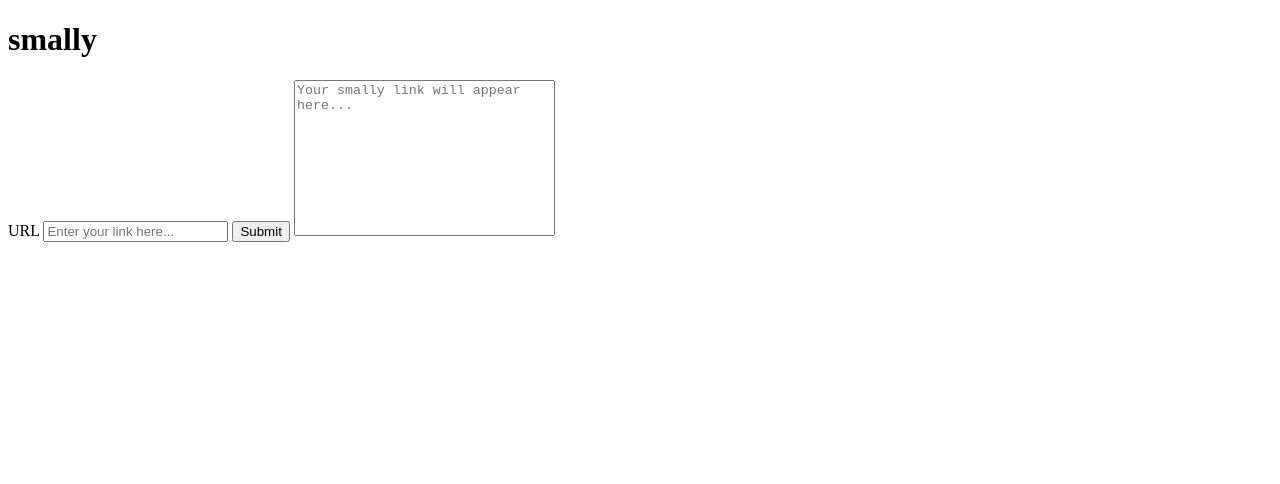
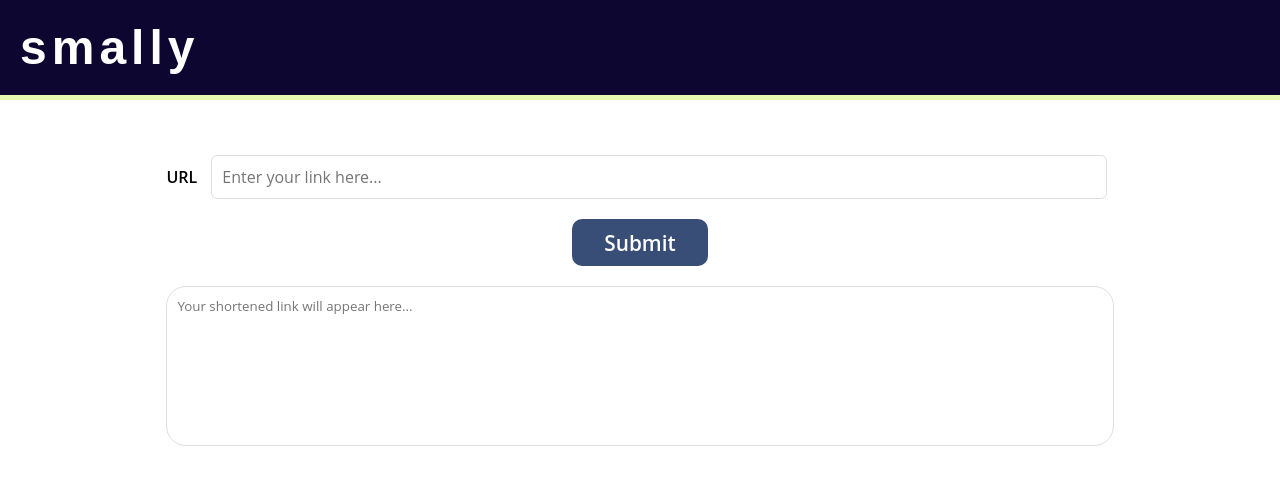
Before and after one commit to sidanand67/smally-link-shortener, a plain HTML site: page index.html in a window 1280 px wide. Drawn offline with Linux system fonts and the light colour scheme; a web font is replaced by a local one.

Commit message:
Completed the website for desktop

```diff
--- a/index.html
+++ b/index.html
@@ -1,12 +1,16 @@
 <!DOCTYPE html>
 <html lang="en">
     <head>
-    <meta charset="UTF-8">
-    <meta http-equiv="X-UA-Compatible" content="IE=edge">
-    <meta name="viewport" content="width=device-width, initial-scale=1.0">
+        <meta charset="UTF-8" />
+        <meta http-equiv="X-UA-Compatible" content="IE=edge" />
+        <meta name="viewport" content="width=device-width, initial-scale=1.0" />
         <title>Smally | Link Shortener</title>
 
-    <link rel="stylesheet" href="./styles/styles.css">
+        <link rel="stylesheet" href="./styles/styles.css" />
+
+        <link rel="preconnect" href="https://fonts.googleapis.com" />
+        <link rel="preconnect" href="https://fonts.gstatic.com" crossorigin />
+       <link href="https://fonts.googleapis.com/css2?family=Mochiy+Pop+P+One&display=swap" rel="stylesheet">
     </head>
     <body>
         <header>
@@ -15,12 +19,28 @@
 
         <main>
             <form onsubmit="event.preventDefault()">
+
+                <div class="input-grp">
                     <label for="url-box">URL</label>
-            <input type="url" name="url-box" id="url-box" placeholder="Enter your link here..." required>
+                    <input
+                        type="url"
+                        name="url-box"
+                        id="url-box"
+                        placeholder="Enter your link here..."
+                        required
+                    />
+                </div>
 
+                <div class="btn-grp">
                     <button id="submit-btn">Submit</button>
+                </div>
 
-            <textarea name="result-box" id="result-box" cols="30" rows="10" placeholder="Your smally link will appear here..." readonly></textarea>
+                <textarea
+                    name="result-box"
+                    id="result-box"
+                    placeholder="Your shortened link will appear here..."
+                    readonly
+                ></textarea>
             </form>
         </main>
 
--- a/script.js
+++ b/script.js
@@ -9,7 +9,7 @@ function printResult() {
         fetch("https://api-ssl.bitly.com/v4/shorten", {
             method: "POST",
             headers: {
-                Authorization: "",
+                Authorization: "27144fa5489943ba7f999b90a7a9b17048394b48",
                 "Content-Type": "application/json",
             },
             body: JSON.stringify({
@@ -17,7 +17,9 @@ function printResult() {
             }),
         })
             .then((response) => response.json())
-            .then(function(data){
+            .then(function (data) {
+                result_box.style.fontSize = "16px";
+                result_box.style.border = "2px solid #0D0630";
                 result_box.innerHTML = data.link;
             });
     }
--- a/styles/styles.css
+++ b/styles/styles.css
@@ -1,3 +1,76 @@
+*{
+    box-sizing: border-box;
+    margin: 0;
+    font-family: 'Open Sans';
+}
+
+header{
+    background-color: #0D0630;
+    padding: 20px;
+    border-bottom: 5px solid #E6F9AF;
+}
+
+header h1{
+    color: white;
+    font-size: 3rem;
+    font-family: 'Mochiy Pop P One', sans-serif;
+    letter-spacing: 5px;
+}
+
+main{
+    display: flex;
+}
+
+form{
+    display: flex;
+    flex-direction: column;
+    padding: 15px;
+    margin: 20px auto;
+}
+
+.input-grp{
+    margin: 20px 0;
+}
+
+.input-grp label{
+    padding: 10px 10px 10px 0;
+    font-weight: 600;
+}
+
+.input-grp input[type="url"]{
+    width: 70vw;
+    padding: 10px;
+    font-size: 16px;
+    border-radius: 6px;
+    border: 1px solid #dddfe2;
+}
+
+.btn-grp{
+    display: flex;
+}
+
+#submit-btn{
+    margin: 0 auto;
+    background-color: #384E77;
+    padding: 0.6rem 2rem;
+    color: white;
+    border-radius: 10px;
+    border-style: none;
+    font-size: 1.3rem;
+    font-weight: 600;
+}
+
+#submit-btn:hover{
+    opacity: 0.8;
+}
+
 textarea {
+    padding: 10px;
     resize: none;
+    width: 74vw;
+    height: 20vh;
+    margin: 20px auto;
+    /* font-size: 16px;  */
+    border: 1px solid #dddfe2;
+    border-radius: 20px;
 }
```
Lines whose indentation alone changed are shown as unchanged.
